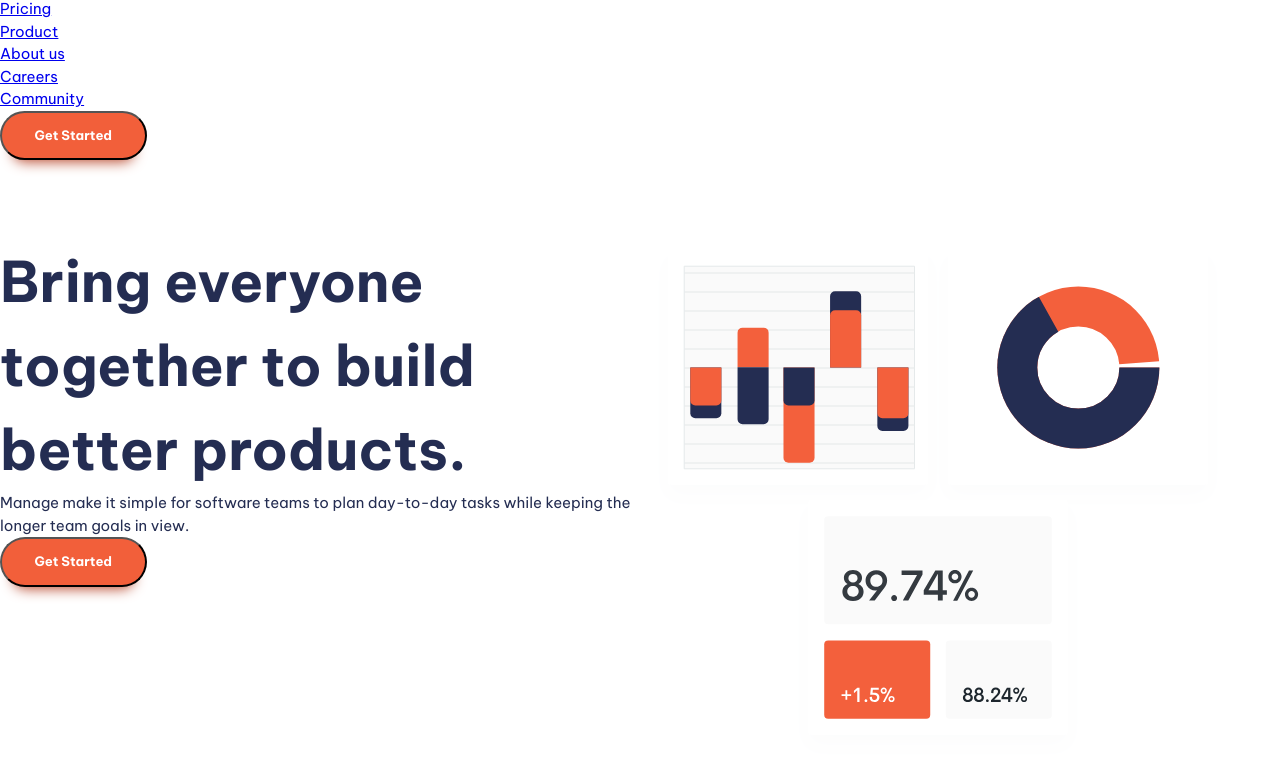
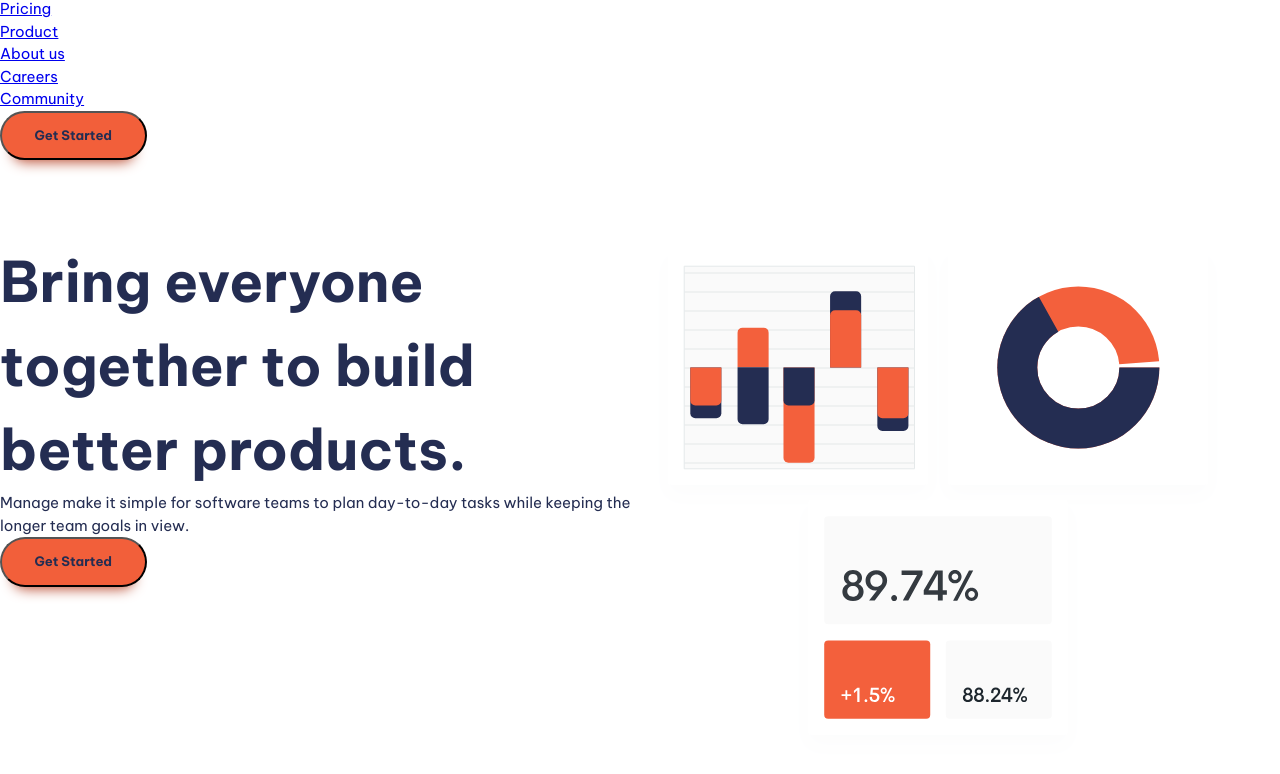
Before and after one commit to Ramaruva/Responsive_Design_Project, a website built with Vite: page ResponsiveDesign/index.html in a window 1280 px wide. Shown: the part 26-800 px from the top of the page. Built offline with nearby package versions, Linux system fonts and the light colour scheme.

Commit message:
saml change

```diff
--- a/ResponsiveDesign/style.css
+++ b/ResponsiveDesign/style.css
@@ -236,7 +236,7 @@ body {
   font-weight: var(--fw-bold);
   font-size: var(--fs-button);
   line-height: 1;
-  color: var(--clr-neutral-100);
+  color: var(--clr-neutral-10a);
   background-color: var(--clr-accent-400);
    box-shadow: 0 1.125em 1em -1em var(--clr-accent-500);
 }
```
